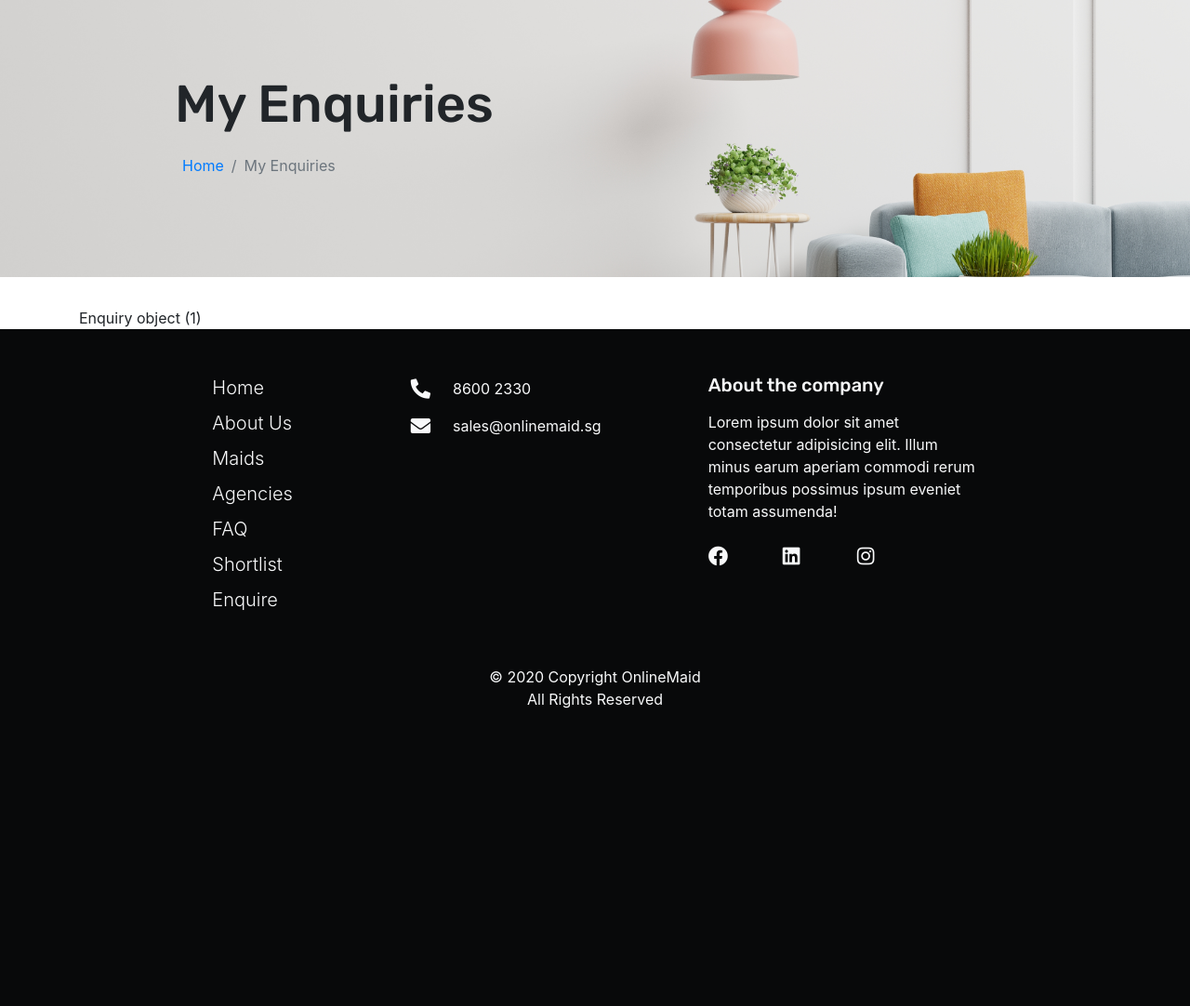
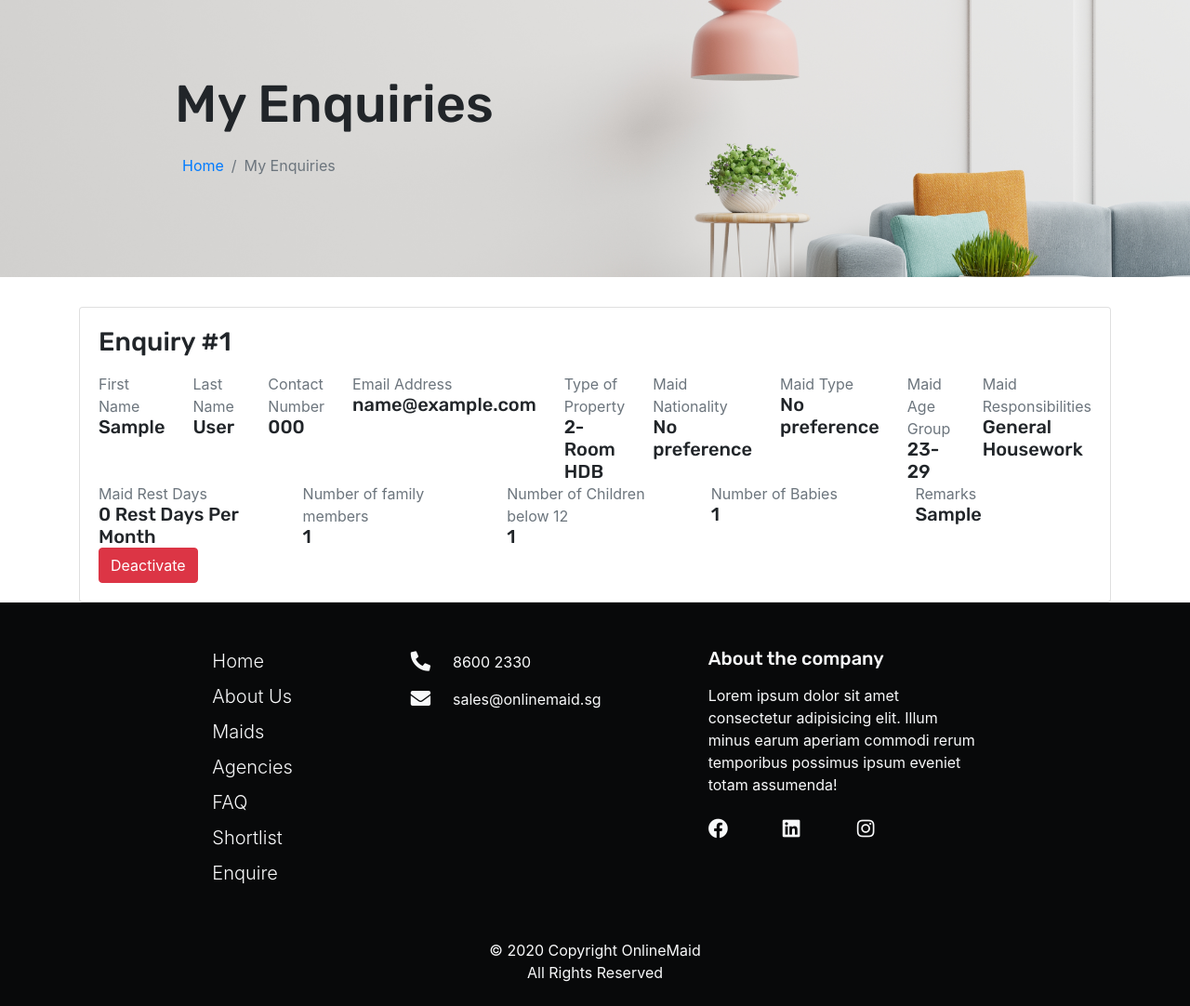
Before and after one commit to johnbenedictyan/Online-Helper-Website, a Django app: page /enquiry/all/ in a window 1280 px wide. Shown: the part 90-1172 px from the top of the page at 93% size. Before the commit the page ends 852 px from the top, so only its background shows below. Run offline with Django 3.2, Linux system fonts and the light colour scheme; a user stored in the database is signed in; tables that the repository leaves empty hold one stand-in row (values such as "Sample post"); parts of the project's set-up code (start-up, migrations or seed data) failed here and were passed over; some libraries are stand-ins or nearby versions.

Commit message:
Edited the enquiry list html page.

```diff
--- a/enquiry/templates/list/enquiry-list.html
+++ b/enquiry/templates/list/enquiry-list.html
@@ -23,7 +23,76 @@
         {% for enquiry in enquiries %}
         <div class="row">
             <div class="col">
-                {{ enquiry }}
+                <div class="card">
+                    <div class="card-body">
+                        <h3 class="card-title mb-3">Enquiry #{{ enquiry.pk }}</h3>
+                        <div class="row">
+                            <div class="col">
+                                <p class="text-muted mb-1">First Name</p>
+                                <h5 class="card-subtitle">{{ enquiry.first_name }}</h5>
+                            </div>
+                            <div class="col">
+                                <p class="text-muted mb-1">Last Name</p>
+                                <h5 class="card-subtitle">{{ enquiry.last_name }}</h5>
+                            </div>
+                            <div class="col">
+                                <p class="text-muted mb-1">Contact Number</p>
+                                <h5 class="card-subtitle">{{ enquiry.contact_number }}</h5>
+                            </div>
+                            <div class="col">
+                                <p class="text-muted mb-1">Email Address</p>
+                                <h5 class="card-subtitle">{{ enquiry.email }}</h5>
+                            </div>
+                            <div class="col">
+                                <p class="text-muted mb-1">Type of Property</p>
+                                <h5 class="card-subtitle">{{ enquiry.get_property_type_display }}</h5>
+                            </div>
+                            <div class="col">
+                                <p class="text-muted mb-1">Maid Nationality</p>
+                                <h5 class="card-subtitle">{{ enquiry.get_maid_nationality_display }}</h5>
+                            </div>
+                            <div class="col">
+                                <p class="text-muted mb-1">Maid Type</p>
+                                <h5 class="card-subtitle">{{ enquiry.get_maid_type_display }}</h5>
+                            </div>
+                            <div class="col">
+                                <p class="text-muted mb-1">Maid Age Group</p>
+                                <h5 class="card-subtitle">{{ enquiry.get_maid_age_group_display }}</h5>
+                            </div>
+                            <div class="col">
+                                <p class="text-muted mb-1">Maid Responsibilities</p>
+                                {% for responsibility in enquiry.maid_responsibility.all %}
+                                <h5 class="card-subtitle">{{ responsibility.get_name_display }}</h5>
+                                {% endfor %}
+                            </div>
+                            <div class="col">
+                                <p class="text-muted mb-1">Maid Rest Days</p>
+                                <h5 class="card-subtitle">{{ enquiry.get_rest_days_display }}</h5>
+                            </div>
+                            <div class="col">
+                                <p class="text-muted mb-1">Number of family members</p>
+                                <h5 class="card-subtitle">{{ enquiry.no_of_family_members }}</h5>
+                            </div>
+                            <div class="col">
+                                <p class="text-muted mb-1">Number of Children below 12</p>
+                                <h5 class="card-subtitle">{{ enquiry.no_of_below_12 }}</h5>
+                            </div>
+                            <div class="col">
+                                <p class="text-muted mb-1">Number of Babies</p>
+                                <h5 class="card-subtitle">{{ enquiry.no_of_babies }}</h5>
+                            </div>
+                            <div class="col">
+                                <p class="text-muted mb-1">Remarks</p>
+                                <h5 class="card-subtitle">{{ enquiry.remarks }}</h5>
+                            </div>
+                        </div>
+                        <div class="row">
+                            <div class="col">
+                                <a href="{% url 'deactivate_enquiry' enquiry.pk %}" class="btn btn-danger">Deactivate</a>
+                            </div>
+                        </div>
+                    </div>
+                </div>
             </div>
         </div>
         {% endfor %}
```
